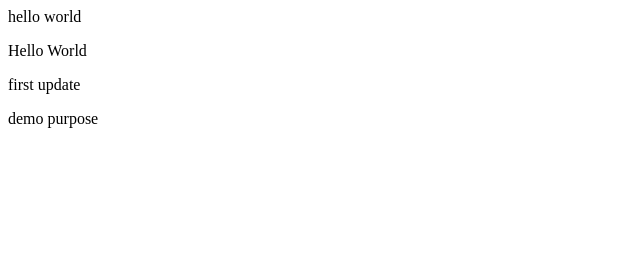
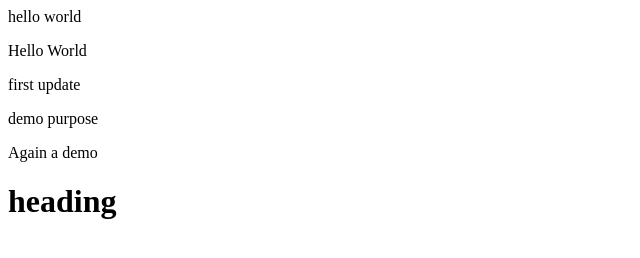
Before and after one commit to amitarora0603/first_git_project, a plain HTML site: page index.html in a window 1280 px wide. Shown: the whole page, without its empty margins (0-640 px from the left). Drawn offline with Linux system fonts and the light colour scheme.

Commit message:
Third Commit

```diff
--- a/index.html
+++ b/index.html
@@ -2,3 +2,5 @@
 <p>Hello World</p>
 <p>first update</p>
 <p>demo purpose</p>
+<p>Again a demo</p>
+<h1>heading</h1>
```
